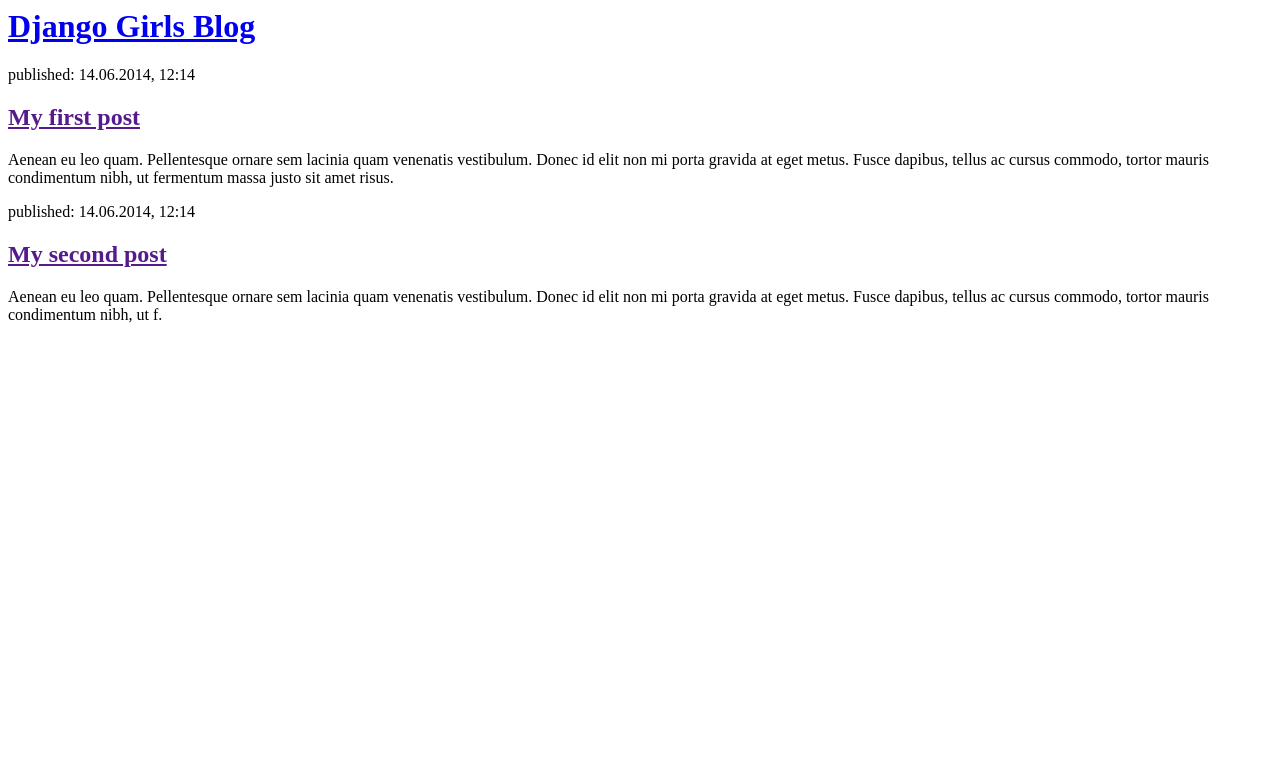
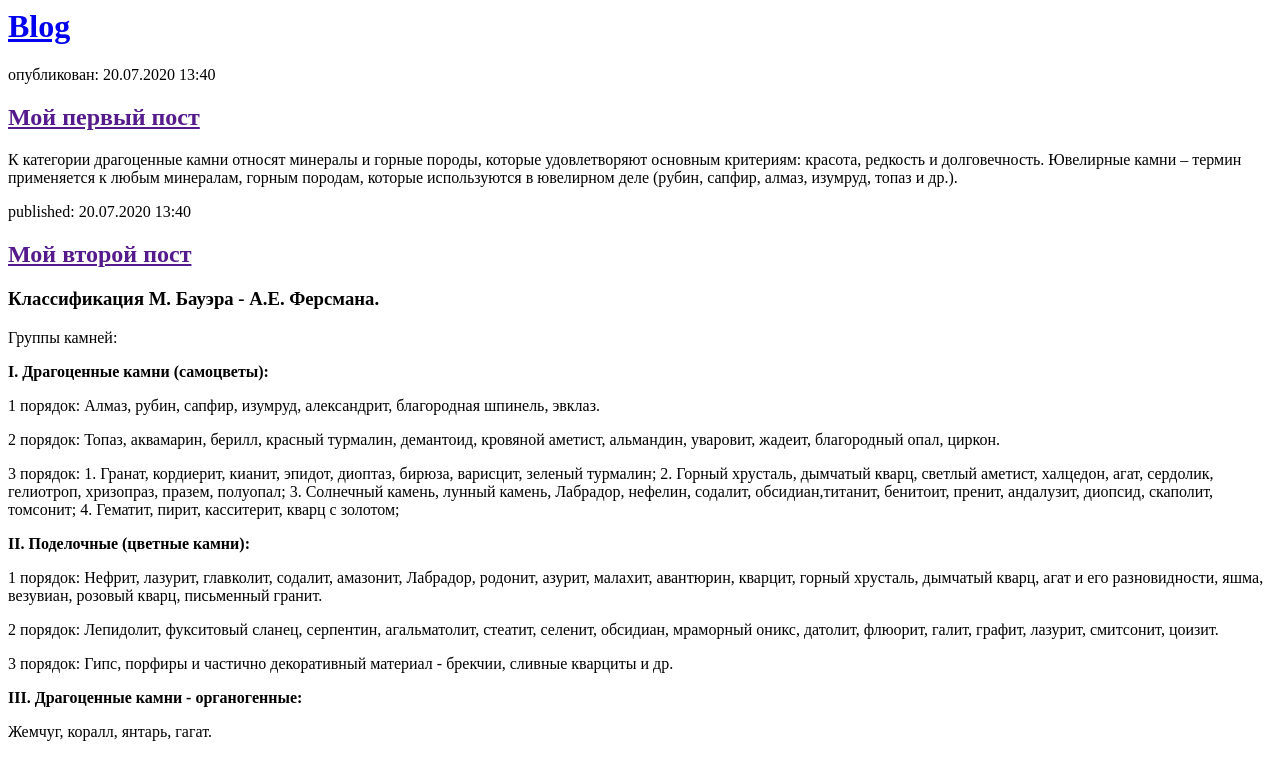
Before and after one commit to elena-vf/my-first-blog, a Django app: page / in a window 1280 px wide. Shown: the top 780 px of the page. Run offline with Django 3.2, Linux system fonts and the light colour scheme.

Commit message:
Changed the HTML for the site.

```diff
--- a/blog/templates/blog/post_list.html
+++ b/blog/templates/blog/post_list.html
@@ -4,17 +4,40 @@
     </head>
     <body>
         <div>
-            <h1><a href="/">Django Girls Blog</a></h1>
+            <h1><a href="/">Blog</a></h1>
         </div>
         <div>
-            <p>published: 14.06.2014, 12:14</p>
-            <h2><a href="">My first post</a></h2>
-            <p>Aenean eu leo quam. Pellentesque ornare sem lacinia quam venenatis vestibulum. Donec id elit non mi porta gravida at eget metus. Fusce dapibus, tellus ac cursus commodo, tortor mauris condimentum nibh, ut fermentum massa justo sit amet risus.</p>
+            <p>опубликован: 20.07.2020 13:40</p>
+            <h2><a href="">Мой первый пост</a></h2>
+            <p>К категории драгоценные камни относят минералы и горные породы, которые удовлетворяют  основным критериям: красота, редкость и долговечность. Ювелирные камни – термин применяется к любым минералам, горным породам, которые используются в ювелирном деле (рубин, сапфир, алмаз, изумруд, топаз и др.).</p>
         </div>
         <div>
-            <p>published: 14.06.2014, 12:14</p>
-            <h2><a href="">My second post</a></h2>
-            <p>Aenean eu leo quam. Pellentesque ornare sem lacinia quam venenatis vestibulum. Donec id elit non mi porta gravida at eget metus. Fusce dapibus, tellus ac cursus commodo, tortor mauris condimentum nibh, ut f.</p>
+            <p>published: 20.07.2020 13:40 </p>
+            <h2><a href="">Мой второй пост</a></h2>
+            <h3>Классификация М. Бауэра - А.Е. Ферсмана.</h2></p>
+            <p>Группы камней:</p>
+
+<strong>I. Драгоценные камни (самоцветы):</strong>
+
+ <p>1 порядок:  Алмаз, рубин, сапфир, изумруд, александрит, благородная шпинель, эвклаз.</p>
+
+ <p>2 порядок: Топаз, аквамарин, берилл, красный турмалин, демантоид, кровяной аметист, альмандин, уваровит, жадеит, благородный опал, циркон.</p>
+
+ <p>3 порядок:
+1. Гранат, кордиерит, кианит, эпидот, диоптаз, бирюза, варисцит, зеленый турмалин;
+2. Горный хрусталь, дымчатый кварц, светлый аметист, халцедон, агат, сердолик, гелиотроп, хризопраз, празем, полуопал;
+3. Солнечный камень, лунный камень, Лабрадор, нефелин, содалит, обсидиан,титанит, бенитоит, пренит, андалузит, диопсид, скаполит, томсонит;
+4. Гематит, пирит, касситерит, кварц с золотом;</p>
+
+<strong>II. Поделочные (цветные камни):</strong>
+<p>1 порядок: Нефрит, лазурит, главколит, содалит, амазонит, Лабрадор, родонит, азурит, малахит, авантюрин, кварцит, горный хрусталь, дымчатый кварц, агат и его разновидности, яшма, везувиан, розовый кварц, письменный гранит.</p>
+
+<p>2 порядок: Лепидолит, фукситовый сланец, серпентин, агальматолит, стеатит, селенит, обсидиан, мраморный оникс, датолит, флюорит, галит, графит, лазурит, смитсонит, цоизит.</p>
+
+<p>3 порядок: Гипс, порфиры и частично декоративный материал - брекчии, сливные кварциты и др.</p>
+
+<strong>III. Драгоценные камни - органогенные:</strong>
+<p> Жемчуг, коралл, янтарь, гагат.</p>
         </div>
     </body>
 </html>
```
